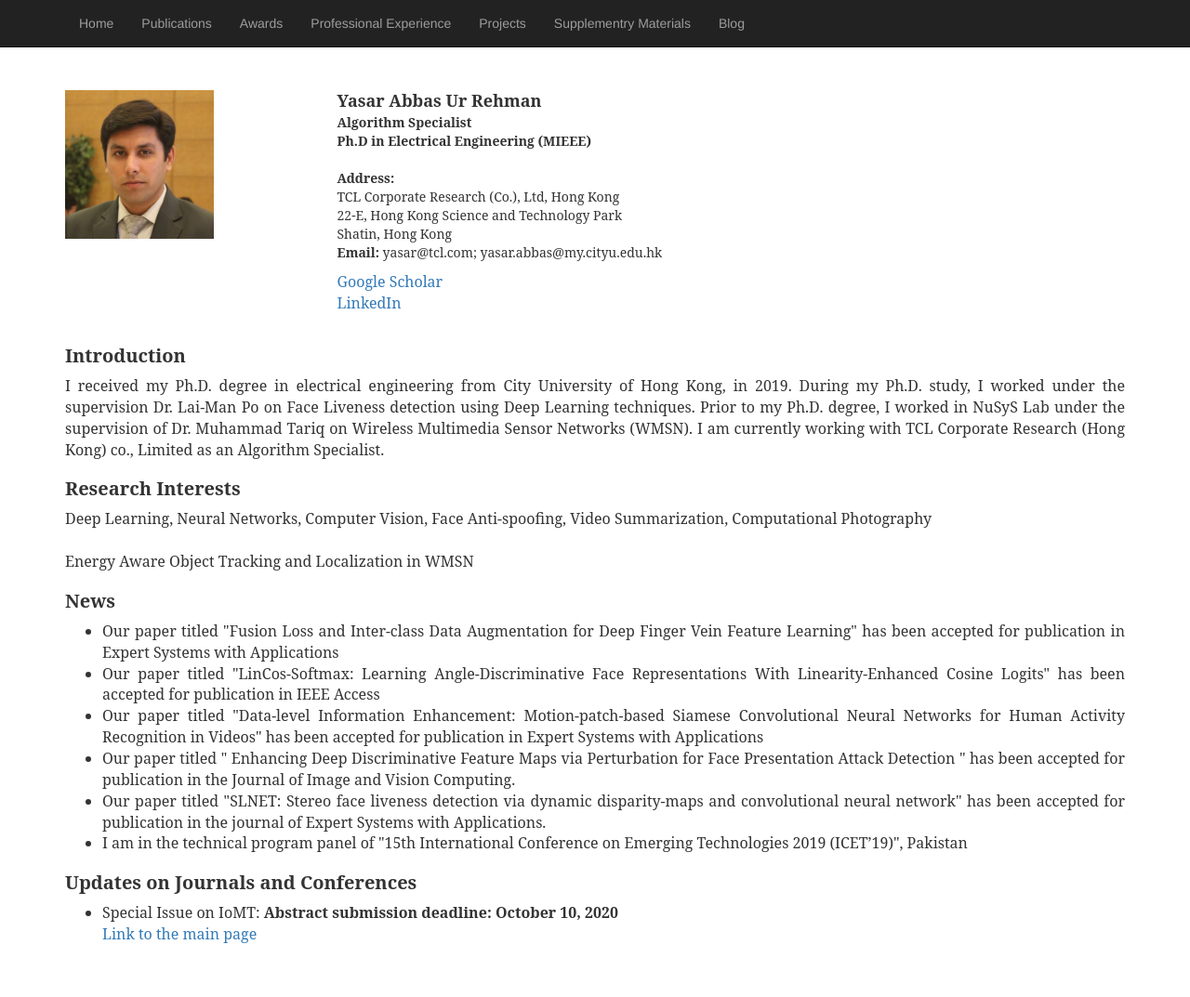
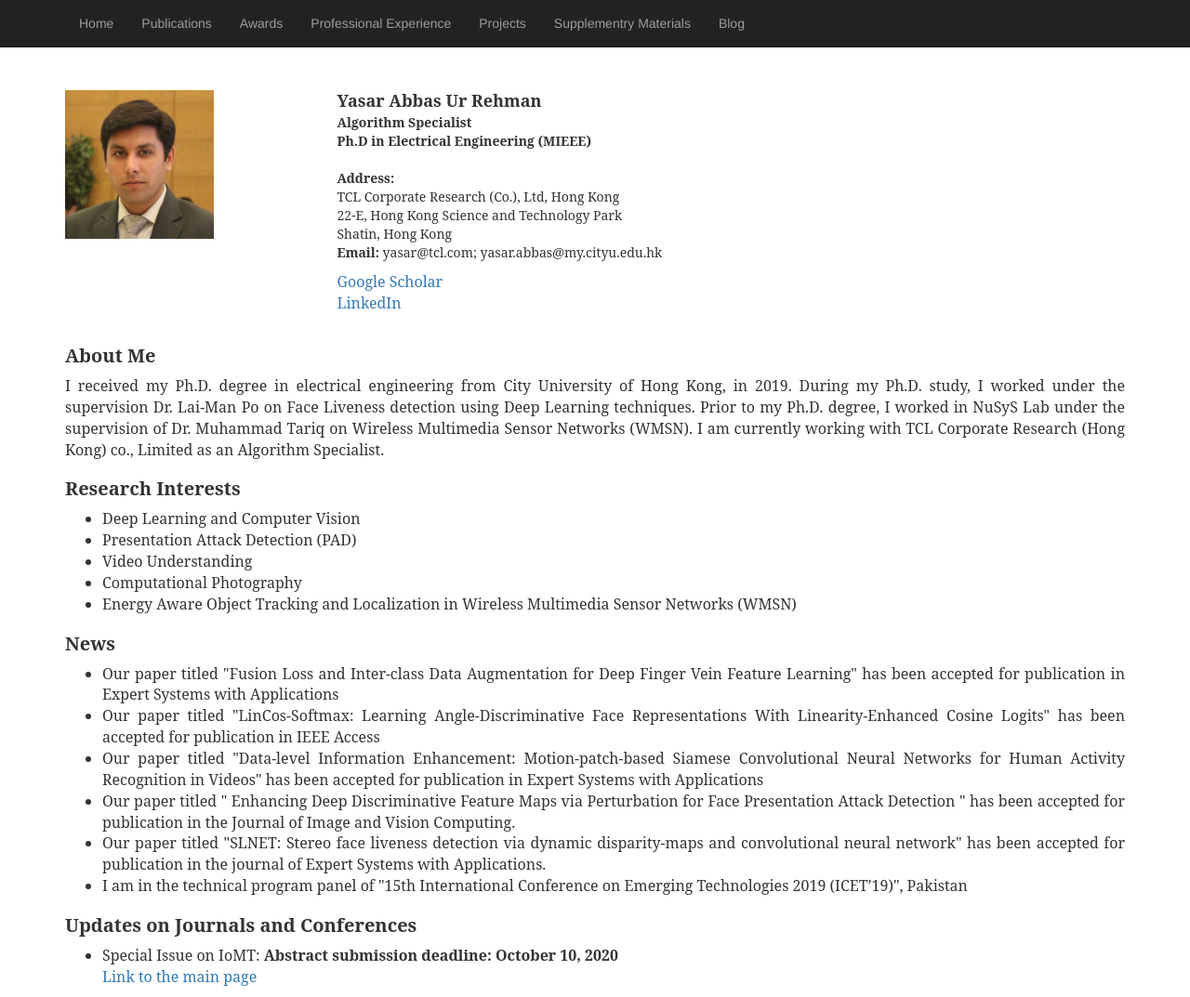
Before and after one commit to yasar-rehman/yasar, a Jekyll site: the page built from index.html, in a window 1280 px wide. Shown: the whole page at 93% size. Built offline with Jekyll 4.4.1, drawn with Linux system fonts in a browser that asks for light colours; some web fonts are replaced; before the commit the page ends 1027 px from its top, so only the background shows below that.

Commit message:
Update index.html

```diff
--- a/index.html
+++ b/index.html
@@ -29,7 +29,7 @@ title: yasar
 
              <div class="col-md-12 pull-right">
 	      <div style="margin-top:3%; text-align:justify; font-family: 'Serif', Times New Roman; font-size: 18px">
-			<h1 style="font-family: 'Serif', Times New Roman; font-size: 20px"><b>Introduction</b></h1>
+			<h1 style="font-family: 'Serif', Times New Roman; font-size: 20px"><b>About Me</b></h1>
 			<p style="font-family: 'Serif', Times New Roman; font-size: 16px"> I received my Ph.D. degree in electrical engineering from City University of Hong Kong, in 2019.
 				During my Ph.D. study, I worked under the supervision Dr. Lai-Man Po on Face Liveness detection using Deep Learning techniques.
 				Prior to my Ph.D. degree, I worked in NuSyS Lab under the supervision of
@@ -38,8 +38,14 @@ title: yasar
 			</p>
 			<h1 style="font-family: 'Serif', Times New Roman; font-size: 20px"><b>Research Interests</b></h1>
 			<p style="font-family: 'Serif', Times New Roman; font-size: 16px">
-			Deep Learning, Neural Networks, Computer Vision, Face Anti-spoofing, Video Summarization, Computational Photography <br> <br>
-			Energy Aware Object Tracking and Localization in WMSN <br>
+			<ul>
+			<li style="font-family: 'Serif', Times New Roman; font-size: 16px">Deep Learning and Computer Vision</li>
+			<li style="font-family: 'Serif', Times New Roman; font-size: 16px">Presentation Attack Detection (PAD)</li>
+			<li style="font-family: 'Serif', Times New Roman; font-size: 16px">Video Understanding</li>
+			<li style="font-family: 'Serif', Times New Roman; font-size: 16px">Computational Photography</li>
+			<li style="font-family: 'Serif', Times New Roman; font-size: 16px">Energy Aware Object Tracking and Localization in Wireless Multimedia Sensor
+				Networks (WMSN)</li>
+			</ul>
 			<!--<h1="font-custom">Links:</h1>
 			<a href="http://pwr.nu.edu.pk/home/nusys/people.php">NuSyS<a/>
 			</p> -->
```
